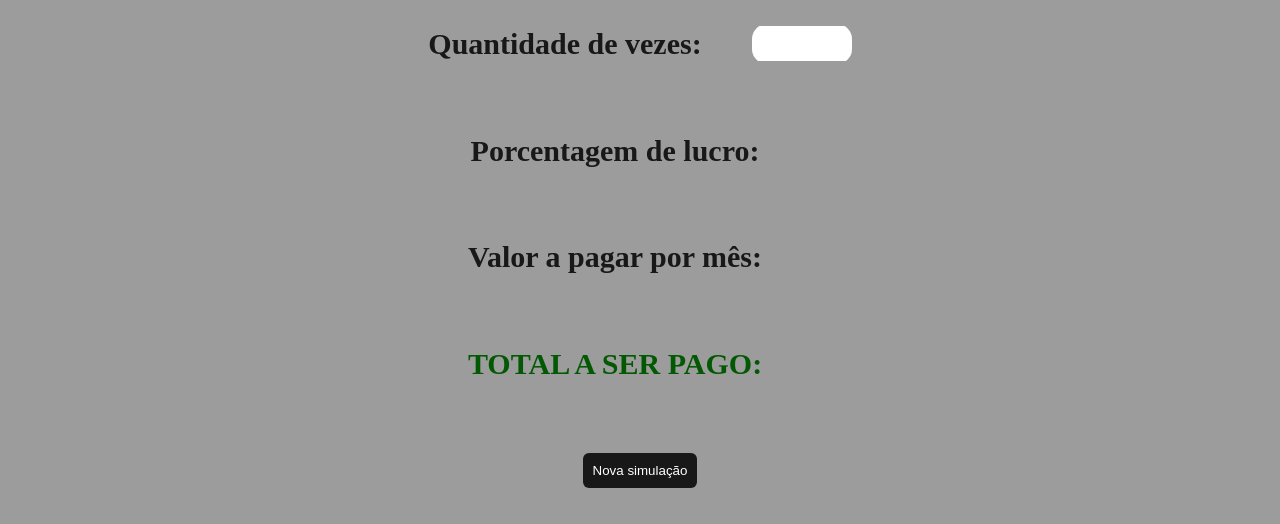
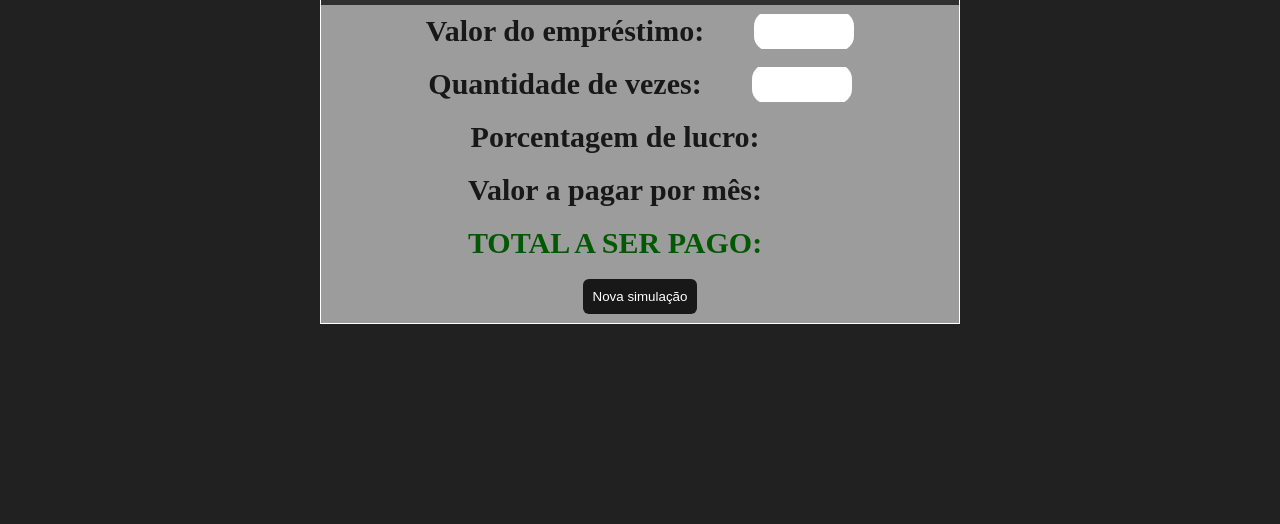
Before and after one commit to maiatech-solution/simuladorDeEmprestimo, a plain HTML site: page index.html in a window 1280 px wide. Shown: the part 276-800 px from the top of the page. Drawn offline with Linux system fonts and the light colour scheme.

Commit message:
adicionando botão e responsividade nele

```diff
--- a/estilo.css
+++ b/estilo.css
@@ -1,10 +1,10 @@
-*{
+* {
     margin: 0;
     padding: 0;
     box-sizing: border-box;
 }
 
-body{
+body {
     background-color: rgba(0, 0, 0, 0.87);
     display: flex;
     justify-content: center;
@@ -13,16 +13,13 @@ body{
     height: 100vh;
 }
 
-.container{
+.container {
     display: flex;
-    width: 50%;
-    height: 400px;
-    border: 1px solid white;
     align-items: center;
     flex-direction: column;
 }
 
-#title{
+#title {
     width: 100%;
     height: 20%;
     display: flex;
@@ -32,7 +29,7 @@ body{
     background-color: rgba(54, 54, 54, 0.747);
 }
 
-.inputs{
+.inputs {
     height: 80%;
     width: 100%;
     background-color: rgb(156, 156, 156);
@@ -43,7 +40,7 @@ body{
 
 }
 
-.form-group{
+.form-group {
     height: 25px;
     justify-content: center;
     align-items: center;
@@ -53,7 +50,7 @@ body{
     gap: 50px;
 }
 
-.form-group input{
+.form-group input {
     border-radius: 6px;
     outline: none;
     width: 50px;
@@ -65,23 +62,24 @@ body{
     font-weight: bold;
 }
 
-.form-group label{
+.form-group label {
     color: rgb(24, 24, 24);
     font-weight: bolder;
     font-size: 20px;
 
 }
 
-.form-group span{
+.form-group span {
     font-size: 20px;
     font-weight: bold;
 }
-#totalpago{
+
+#totalpago {
     text-transform: uppercase;
     color: rgb(3, 88, 3);
 }
 
-#simulacao{
+#simulacao {
     width: auto;
     padding: 10px;
     background-color: rgb(24, 24, 24);
@@ -91,42 +89,52 @@ body{
     border-radius: 6px;
 }
 
-#simulacao:hover{
+#simulacao:hover {
     background-color: rgb(34, 34, 34);
 }
 
 @media screen and (min-width: 320px) {
     .container {
+        display: flex;
         width: 100%;
+        height: 100vh;
         border: none;
-        height: 100%;
     }
 
     h1 {
         font-size: 25px;
-    }
-    .form-group input{
-        font-size: 14px;
-    }
-    .form-group label {
-        font-size: 18px;
+
     }
 }
+
 
 @media screen and (min-width: 768px) {
     h1 {
         font-size: 35px;
     }
+
     .form-group {
         height: 35px;
     }
+
     .form-group label {
         font-size: 30px;
     }
+
     .form-group input {
         width: 100px;
     }
+
     .form-group span {
         font-size: 25px;
     }
 }
+
+@media screen and (min-width: 992px) {
+    .container {
+        width: 50%;
+        height: 400px;
+
+    border: 1px solid white;
+    }
+}
```
